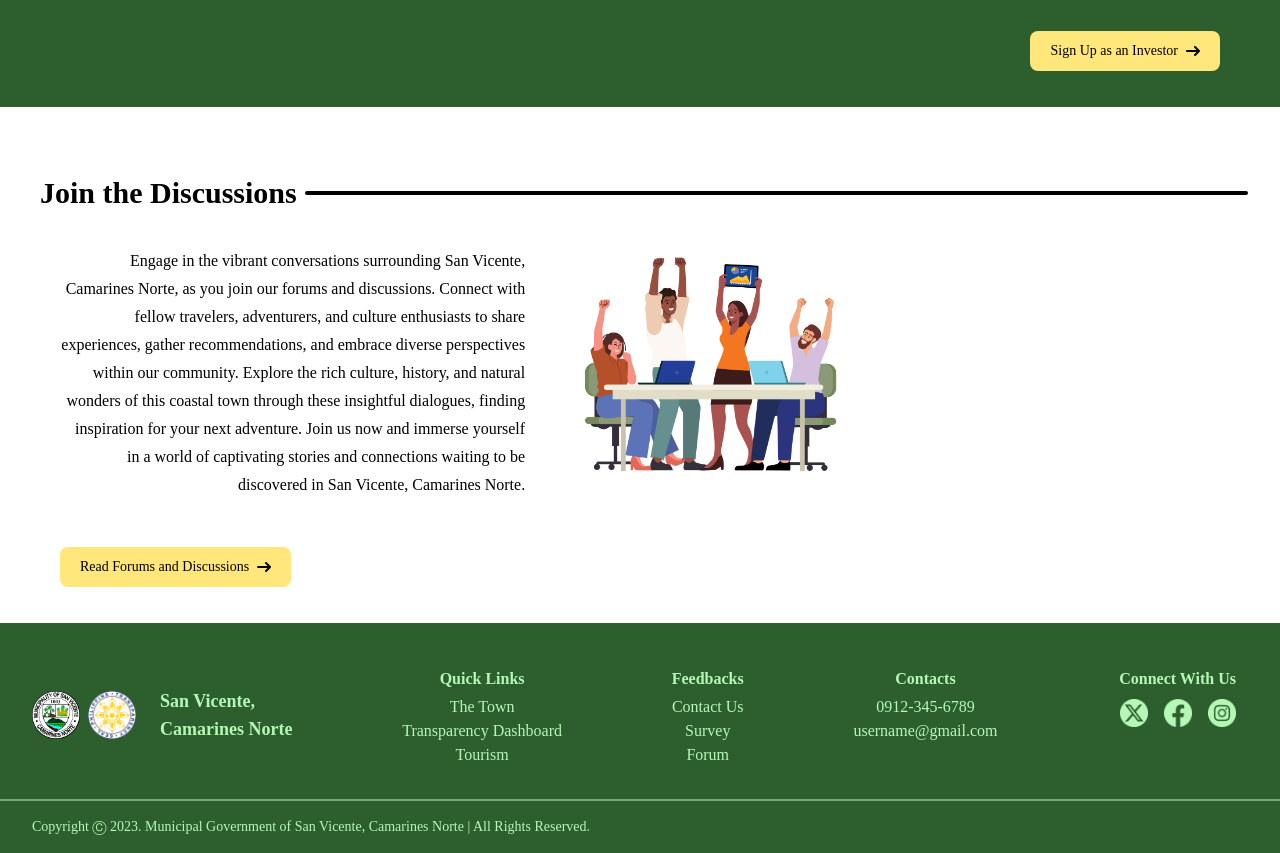
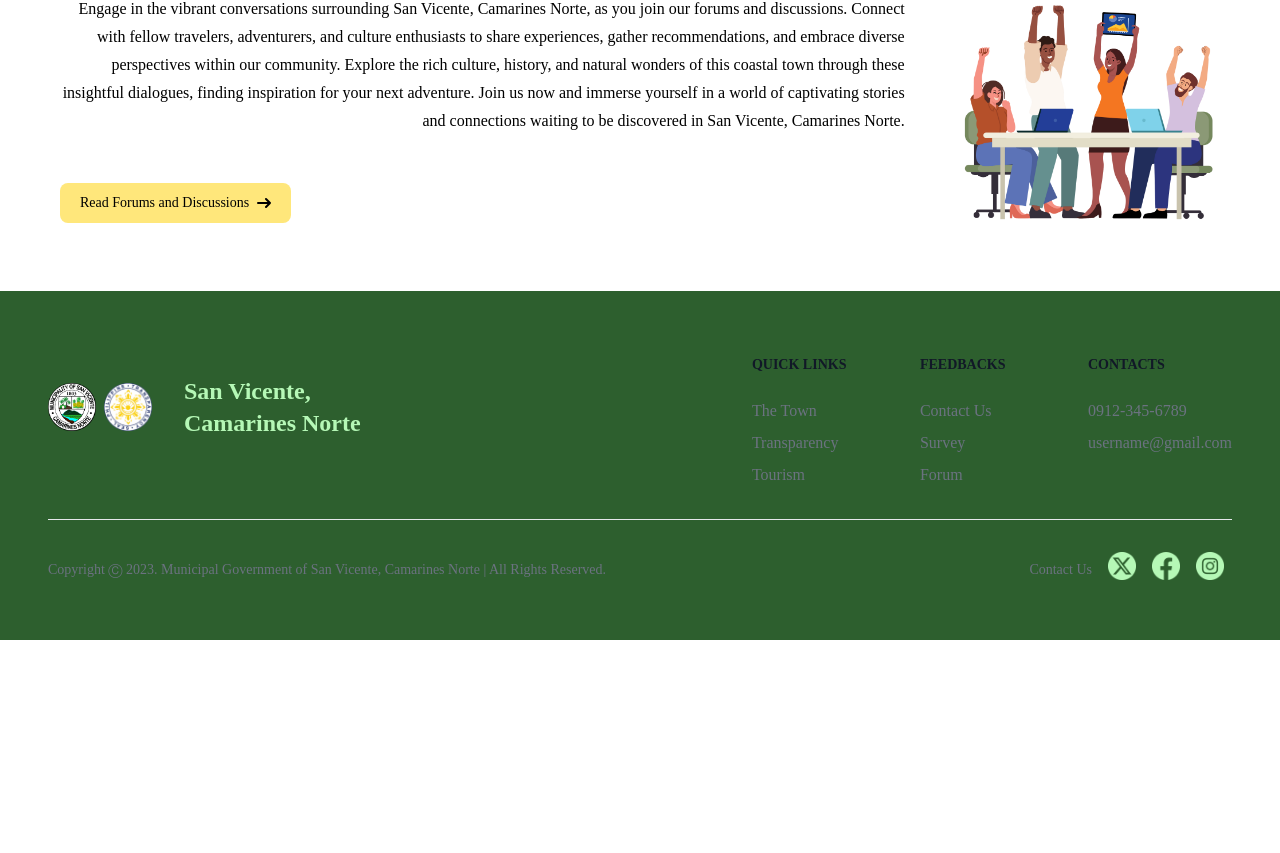
Before and after one commit to aechano/Vicenture-SAD, a React (Create React App) app: page / in a window 1280 px wide. Shown: the part 2813-3666 px from the top of the page. After the commit the page ends 3453 px from the top, so only its background shows below. Built offline with nearby package versions, Linux system fonts and the light colour scheme.

Commit message:
change in footer

```diff
--- a/src/components/Footer.js
+++ b/src/components/Footer.js
@@ -5,85 +5,100 @@ function Footer() {
     <div className="w-full bg-lgu-green pt-8">
       <div className="mx-auto max-w-7xl px-2 sm:px-6 lg:px-8 pb-5">
         <div className="relative items-center justify-between">
-          <div className="flex flex-wrap py-3 items-start justify-between"> {/* Reduced vertical padding */}
-            <div className="flex items-center">
-              <img
-                className="h-12 w-auto mt-5 pr-2"
-                src={require('./../res/img/logo.png')}
-                alt="Your Company"
-              />
-              <img
-                className="h-12 w-auto mt-5"
-                src={require('./../res/img/transparency_seal.png')}
-                alt="Your Company"
-              />
-              <div className="text-white ml-4 mt-5"> {/* Reduced left margin */}
-                <span className="block text-lgu-lime text-lg ml-2 font-bold">
+
+          <footer>
+            <div class="mx-auto w-full max-w-screen-xl p-4 py-6 lg:py-8">
+              <div class="md:flex md:justify-between">
+                <div class="mb-6 md:mb-0">
+                  <a href="https://flowbite.com/" class="flex items-center">
+                    <img src={require('./../res/img/logo.png')} class="h-12 w-auto mt-5 pr-2" alt="FlowBite Logo" />
+                    <img src={require('./../res/img/transparency_seal.png')} class="h-12 w-auto mt-5 pr-2" alt="FlowBite Logo" />
+                    <div className="text-white sm:ml-4 mt-5"> {/* Reduced left margin */}
+                      <span className="block text-lgu-lime text-2xl sm:ml-2 font-bold">
                         San Vicente,
                       </span>
-                <span className="text-lgu-lime text-lg ml-2 font-bold">
+                      <span className="text-lgu-lime text-2xl sm:ml-2 font-bold">
                         Camarines Norte
                       </span>
                     </div>
+
+                  </a>
                 </div>
-            <div className="ml-4 md:ml-10 text-center">
-              <span className="text-lgu-lime text-md font-bold">Quick Links</span>
-              <div className="flex flex-col mt-1 ">
-                <a className="text-lgu-lime hover:text-white" href="#">The Town</a>
-                <a className="text-lgu-lime hover:text-white" href="#">Transparency Dashboard</a>
-                <a className="text-lgu-lime hover:text-white" href="#">Tourism</a>
+                <div class="grid grid-cols-2 gap-8 sm:gap-6 sm:grid-cols-3">
+                  <div>
+                    <h2 class="mb-6 text-sm font-semibold text-gray-900 uppercase dark:text-lgu-lime">Quick Links</h2>
+                    <ul class="text-gray-500 dark:text-lgu-lime font-medium">
+                      <li class="mb-2">
+                        <a href="https://flowbite.com/" class="hover:underline">The Town</a>
+                      </li>
+                      <li className="mb-2">
+                        <a href="https://tailwindcss.com/" class="hover:underline">Transparency</a>
+                      </li>
+                      <li>
+                        <a href="https://tailwindcss.com/" class="hover:underline">Tourism</a>
+                      </li>
+                    </ul>
+                  </div>
+                  <div>
+                    <h2 class="mb-6 text-sm font-semibold text-gray-900 uppercase dark:text-lgu-lime">Feedbacks</h2>
+                    <ul class="text-gray-500 dark:text-lgu-lime font-medium">
+                      <li class="mb-2">
+                        <a href="https://github.com/themesberg/flowbite" class="hover:underline ">Contact Us</a>
+                      </li>
+                      <li className="mb-2">
+                        <a href="https://discord.gg/4eeurUVvTy" class="hover:underline">Survey</a>
+                      </li>
+                      <li>
+                        <a href="https://discord.gg/4eeurUVvTy" class="hover:underline">Forum</a>
+                      </li>
+                    </ul>
+                  </div>
+                  <div>
+                    <h2 class="mb-6 text-sm font-semibold text-gray-900 uppercase dark:text-lgu-lime">Contacts</h2>
+                    <ul class="text-gray-500 dark:text-lgu-lime font-medium">
+                      <li class="mb-2">
+                        <p>0912-345-6789</p>
+                      </li>
+                      <li>
+                        <p>username@gmail.com</p>
+                      </li>
+                    </ul>
                   </div>
                 </div>
-            <div className="ml-4 md:ml-10 text-center">
-              <span className="text-lgu-lime text-md font-bold">Feedbacks</span>
-              <div className="flex flex-col mt-1">
-                <a className="text-lgu-lime hover:text-white" href="#">Contact Us</a>
-                <a className="text-lgu-lime hover:text-white" href="#">Survey</a>
-                <a className="text-lgu-lime hover:text-white" href="#">Forum</a>
               </div>
-            </div>
-
-            <div className="flex flex-col ml-4 md:ml-10 pb-3 text-center">
-              <span className="text-lgu-lime text-md font-bold">Contacts</span>
-              <div className="mt-1">
-                <span className="text-lgu-lime">0912-345-6789</span>
-              </div>
-              <div>
-                <span className="text-lgu-lime">username@gmail.com</span>
-              </div>
-            </div>
-            <div className="ml-4 md:ml-10 text-center">
-              <span className="text-lgu-lime text-md font-bold px-3">
-                Connect With Us
+              <hr class="my-6 border-gray-200 sm:mx-auto dark:border-lgu-lime lg:my-8" />
+              <div class="sm:flex sm:items-center sm:justify-between">
+                <span class="text-sm text-gray-500 sm:text-center dark:text-lgu-lime">Copyright Ⓒ 2023. Municipal Government of San Vicente, Camarines Norte | All Rights Reserved.
                 </span>
-              <div className="flex py-1 mt-1 justify-center"> {/* Reduced vertical padding */}
-                <a href="#">
+                <div class="flex mt-4 sm:justify-center sm:mt-0">
+                  <h1 className="text-sm text-gray-500 sm:text-center dark:text-lgu-lime m-2">Contact Us</h1>
+                  <a href="#" class="text-gray-500 hover:text-gray-900 dark:hover:text-white">
                     <img
                       className="w-auto h-7 px-2 "
                       src={require('./../res/img/x.png')}
                     />
                   </a>
-                <a href="#">
+                  <a href="#" class="text-gray-500 hover:text-gray-900 dark:hover:text-white">
                     <img
                       className="w-auto h-7 px-2"
                       src={require('./../res/img/facebook.png')}
                     />
                   </a>
-                <a href="#">
+                  <a href="#" class="text-gray-500 hover:text-gray-900 dark:hover:text-white">
                     <img
                       className="w-auto h-7 px-2"
                       src={require('./../res/img/instagram.png')}
                     />
                   </a>
+
                 </div>
               </div>
             </div>
+          </footer>
+
         </div>
       </div>
 
-      <div class="mx-auto max-w-7xl px-2 sm:px-6 lg:px-8 text-left p-4 bg-lgu-green text-lgu-lime text-sm  border-t-2 border-lgu-lime border-opacity-50">
-        <span>Copyright Ⓒ 2023. Municipal Government of San Vicente, Camarines Norte | All Rights Reserved.</span>
-      </div>
     </div>
   );
 }
--- a/src/components/Sections.js
+++ b/src/components/Sections.js
@@ -41,7 +41,7 @@ export default function Sections(props) {
                 <div className="relative h-full">
                     <div className="sm:flex sm:flex-col sm:items-start lg:flex-row">
                         {props.left || width < 1169 ?
-                            <div className='pt-5 sm:pt-0 sm:w-full'>
+                            <div className='pt-5 sm:pt-0 w-full lg:w-auto'>
                                 <img
                                     className="p-5 rounded-xl sm:h-72 mx-auto"
                                     srcSet={props.src !== undefined ? props.src : ""}
@@ -63,7 +63,7 @@ export default function Sections(props) {
                             {props.button !== undefined ?
                                 <NavLink
                                     className={"text-black bg-lgu-yellow hover:bg-yellow-300 focus:ring-1 focus:outline-none focus:ring-yellow-300 font-medium rounded-lg text-sm px-5 py-2.5 text-center inline-flex items-center dark:bg-lgu-yellow dark:hover-bg-yellow-100 dark:focus:ring-yellow-300 " +
-                                        (props.left ? "mt-5 sm:mx-7 md:float-right" : "mt-5 sm:mx-7 md:float-left")}
+                                        (props.left ? "mt-5 sm:mx-7 md:items-center lg:float-right" : "mt-5 sm:mx-7 md:float-left")}
                                     to={props.href !== undefined ? props.href : "/"}>
                                     {props.button}
                                     {props.arrow ?
@@ -89,7 +89,7 @@ export default function Sections(props) {
                             }
                         </div>
                         {!props.left && width >= 1169 ?
-                            <div className='pt-5 sm:pt-0 sm:w-full '>
+                            <div className='pt-5 sm:pt-0 w-full lg:w-auto '>
                                 <img
                                     className="sm:h-72 lg:w-auto p-5 rounded-xl mx:auto"
                                     src={props.src !== undefined ? props.src : ""}
--- a/src/pages/Homepage.js
+++ b/src/pages/Homepage.js
@@ -31,7 +31,7 @@ function Homepage() {
                         <div className="sm:flex-grow sm:border-b-4 sm:border-gray-900"></div>
                     </div>
                     <div className="lg:flex">
-                        <div className="lg:w-[18rem] lg:p-4 mt-5">
+                        <div className="md:flex lg:block lg:w-[18rem] lg:p-4 mt-5">
                             <div className="p-4 rounded-2xl shadow-[0_2px_15px_-3px_rgba(0,0,0,0.07),0_10px_20px_-2px_rgba(0,0,0,0.04)]">
                                 <div className="border-b-2 border-[#0000002d] rounded-t-xl bg-emergency px-6 py-3 text-white dark:text-neutral-50 font-bold">
                                     Emergency
@@ -46,7 +46,7 @@ function Homepage() {
                                 </div>
                             </div>
 
-                            <div className="p-4 mt-5 rounded-2xl shadow-[0_2px_15px_-3px_rgba(0,0,0,0.07),0_10px_20px_-2px_rgba(0,0,0,0.04)]">
+                            <div className="p-4 rounded-2xl lg:mt-5 shadow-[0_2px_15px_-3px_rgba(0,0,0,0.07),0_10px_20px_-2px_rgba(0,0,0,0.04)]">
                                 <div className="border-b-2 border-[#0000002d] rounded-t-xl bg-event px-6 py-3 text-white dark:text-neutral-50 font-bold">
                                     September
                                 </div>
```
Lines whose indentation alone changed are shown as unchanged.
